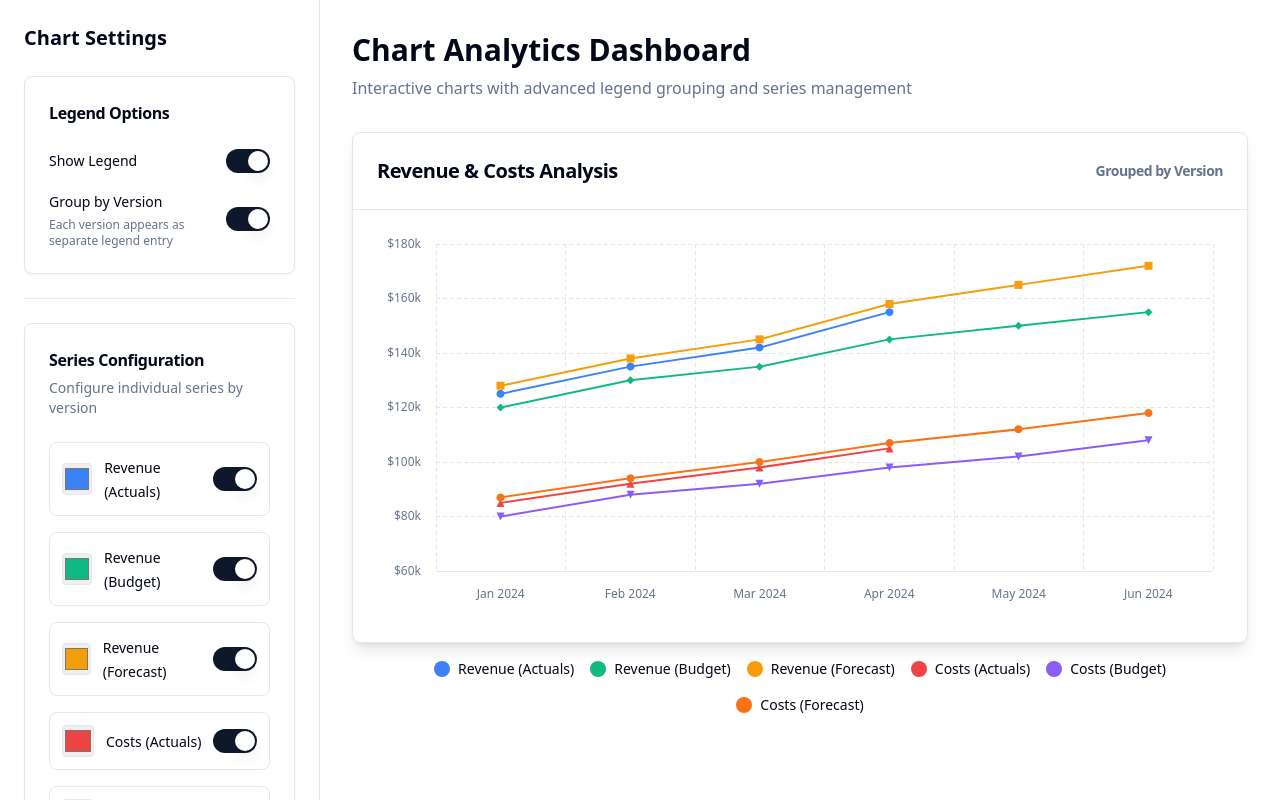
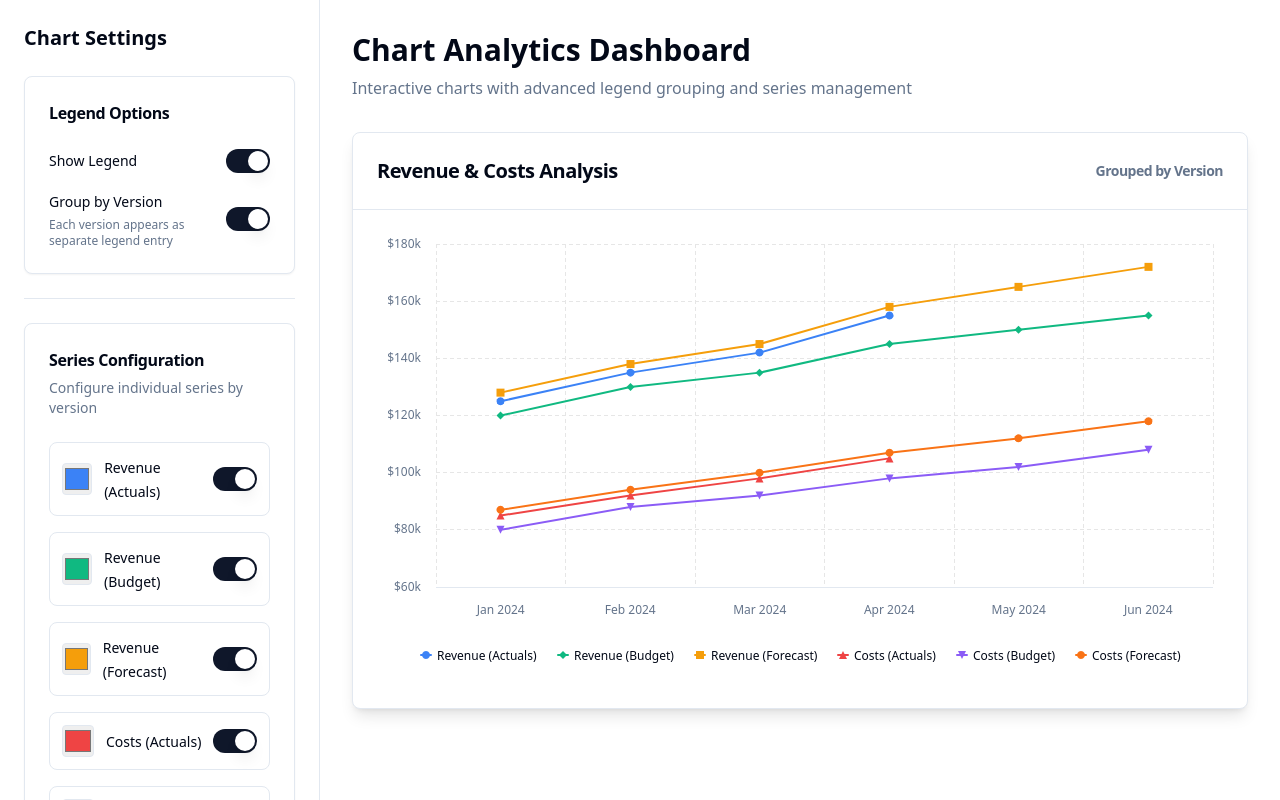
Before and after one commit to domaikel/chart-legend-harmonizer, a React (Vite) app: page / in a window 1280 px wide. Built offline with nearby package versions, Linux system fonts and the light colour scheme.

Commit message:
Add legend configuration and placement
- Added legend configuration options to the chart sidebar.
- Moved the legend inside the chart component.

```diff
--- a/src/components/ChartContainer.tsx
+++ b/src/components/ChartContainer.tsx
@@ -116,7 +116,7 @@ export const ChartContainer = ({ data, config, series }: ChartContainerProps) =>
   const options: Highcharts.Options = {
     chart: {
       type: 'line',
-      height: 384, // 96 * 4 (24rem)
+      height: config.showLegend ? 450 : 384, // Increase height when legend is shown
       backgroundColor: 'transparent',
       style: {
         fontFamily: 'inherit'
@@ -184,7 +184,32 @@ export const ChartContainer = ({ data, config, series }: ChartContainerProps) =>
       useHTML: true
     },
     legend: {
-      enabled: false // We use custom legend
+      enabled: config.showLegend,
+      align: 'center',
+      verticalAlign: 'bottom',
+      layout: 'horizontal',
+      margin: 20,
+      itemStyle: {
+        color: 'hsl(var(--foreground))',
+        fontSize: '12px',
+        fontWeight: 'normal'
+      },
+      itemHoverStyle: {
+        color: 'hsl(var(--foreground))'
+      },
+      symbolWidth: 12,
+      symbolHeight: 12,
+      symbolRadius: 6,
+      useHTML: true,
+      labelFormatter: function() {
+        if (config.groupByVersion) {
+          return `${this.name}`;
+        } else {
+          // For grouped mode, we need custom rendering
+          const variable = this.name?.split(' (')[0];
+          return variable;
+        }
+      }
     },
     plotOptions: {
       line: {
@@ -210,14 +235,11 @@ export const ChartContainer = ({ data, config, series }: ChartContainerProps) =>
   };
 
   return (
-    <div className="w-full h-96">
+    <div className="w-full">
       <HighchartsReact
         highcharts={Highcharts}
         options={options}
       />
-      {config.showLegend && (
-        <CustomLegend config={config} series={legendSeries} chartSeries={chartSeries} />
-      )}
     </div>
   );
 };
--- a/src/components/CustomLegend.tsx
+++ b/src/components/CustomLegend.tsx
@@ -1,4 +1,3 @@
-
 import { ChartConfig, SeriesItem } from "@/types/chart";
 
 interface CustomLegendProps {
@@ -9,58 +8,7 @@ interface CustomLegendProps {
 }
 
 export const CustomLegend = ({ payload, config, series, chartSeries }: CustomLegendProps) => {
-  if (config.groupByVersion) {
-    // Original mode - show individual series
-    return (
-      <div className="flex flex-wrap justify-center gap-4 mt-6 pt-4 border-t border-border">
-        {series.map((s) => (
-          <div key={s.id} className="flex items-center gap-2">
-            <div
-              className="w-4 h-4 rounded-full"
-              style={{ backgroundColor: s.color }}
-            />
-            <span className="text-sm text-foreground">
-              {s.variable} ({s.version})
-            </span>
-          </div>
-        ))}
-      </div>
-    );
-  }
-
-  // Grouped mode - show stacked dots for each variable
-  const variableGroups = new Map<string, SeriesItem[]>();
-  if (chartSeries) {
-    chartSeries.forEach(s => {
-      if (!variableGroups.has(s.variable)) {
-        variableGroups.set(s.variable, []);
-      }
-      variableGroups.get(s.variable)!.push(s);
-    });
-  }
-
-  return (
-    <div className="flex flex-wrap justify-center gap-6 mt-6 pt-4 border-t border-border">
-      {Array.from(variableGroups.entries()).map(([variable, variableSeries]) => (
-        <div key={variable} className="flex items-center gap-3">
-          <div className="flex items-center">
-            {variableSeries.map((s, index) => (
-              <div
-                key={s.id}
-                className="w-3 h-3 rounded-full border border-background"
-                style={{
-                  backgroundColor: s.color,
-                  marginLeft: index > 0 ? '-6px' : '0',
-                  zIndex: variableSeries.length - index
-                }}
-              />
-            ))}
-          </div>
-          <span className="text-sm text-foreground">
-            {variable}
-          </span>
-        </div>
-      ))}
-    </div>
-  );
+  // This component is no longer needed since we're using Highcharts built-in legend
+  // But keeping it for potential future custom legend requirements
+  return null;
 };
```
